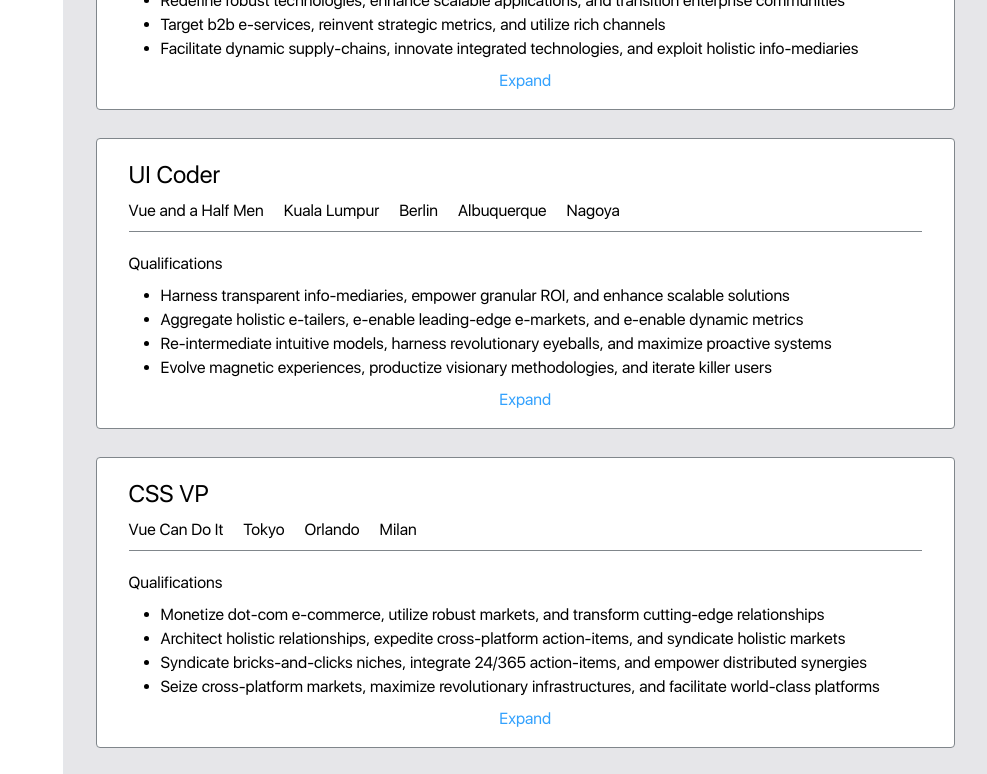
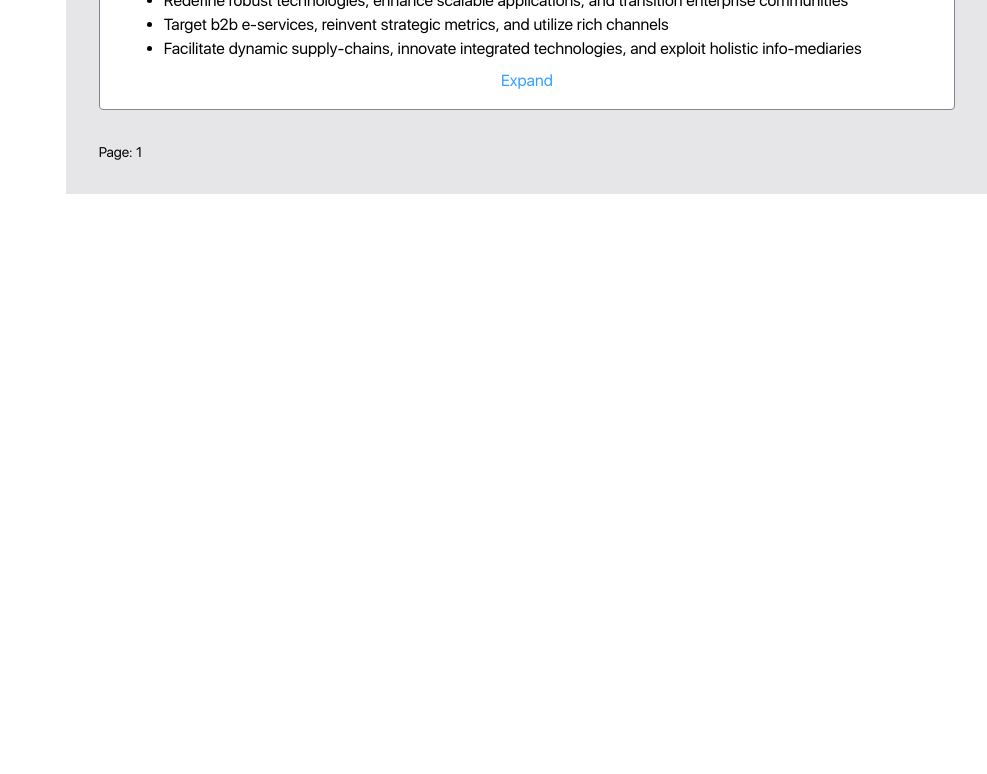
Before and after one commit to francescogropplero/VueFirstProject, a Vue app: page /#/jobs/results in a window 1280 px wide. Shown: the part 3100-3874 px from the top of the page, without its empty margins (293-1280 px from the left). After the commit the page ends 3294 px from the top, so only its background shows below. Built offline with nearby package versions, Linux system fonts and the light colour scheme; data requests are answered from the project's data file.

Commit message:
query params for job page

```diff
--- a/src/components/JobResults/JobListings.vue
+++ b/src/components/JobResults/JobListings.vue
@@ -1,8 +1,16 @@
 <template>
   <main class="flex-auto bg-brand-grigio p-8">
     <ol>
-      <job-listing v-for="job in jobs" :key="job.id" :job="job" />
+      <job-listing v-for="job in displayedJobs" :key="job.id" :job="job" />
     </ol>
+
+    <div class="mx-auto mt-8">
+      <div class="flex flex-row flex-nowrap">
+        <p class="flex-grow text-sm">
+          Page: {{ currentPage }}
+        </p>
+      </div>
+    </div>
   </main>
 </template>
 
@@ -19,6 +27,17 @@
       jobs: [],
     };
   },
+  computed: {
+    currentPage() {
+      return Number.parseInt(this.$route.query.page || "1")
+    },
+    displayedJobs() {
+      const pageNumber = this.currentPage;
+      const firstJobIndex = (pageNumber - 1) * 10;
+      const lastJobIndex = pageNumber * 10;
+      return this.jobs.slice(firstJobIndex, lastJobIndex);
+    },
+  },
   async mounted() {
     const response = await axios.get("http://localhost:3000/jobs");
     this.jobs = response.data;
```
Also changed, not shown: 1 other file (tests, documents, lock files or other folders).
